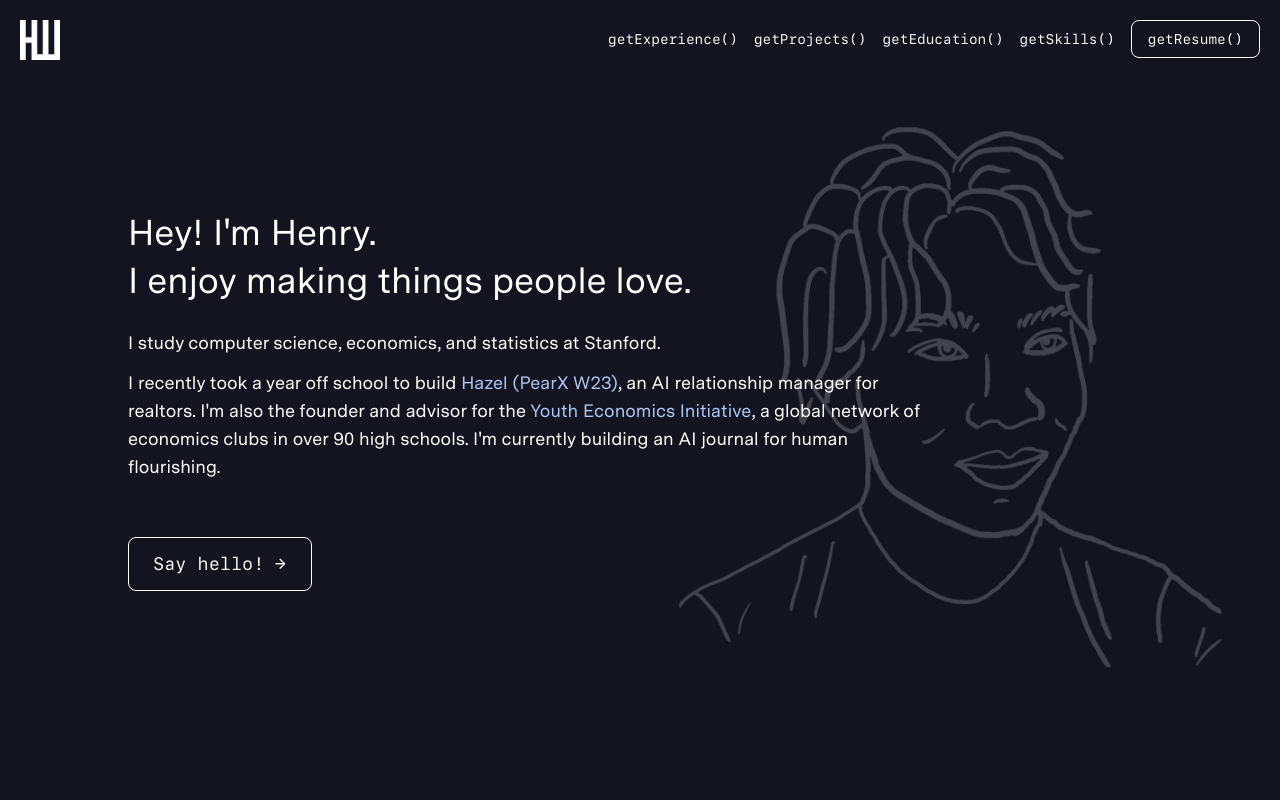
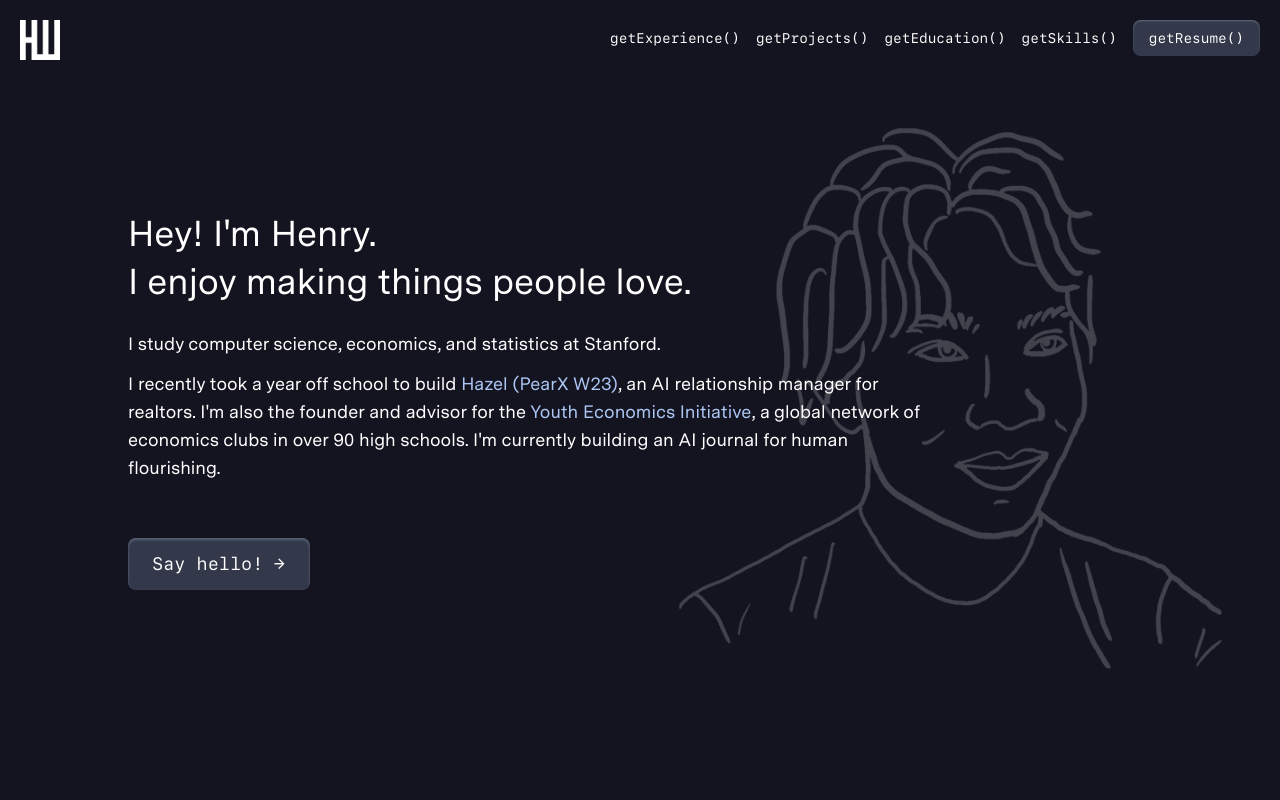
Before and after one commit to henryweng03/personal-site, a React (Create React App) app: page / in a window 1280 px wide. Shown: the top 800 px of the page. Built offline with nearby package versions, Linux system fonts and the light colour scheme.

Commit message:
Add neumorphic buttons

```diff
--- a/src/index.css
+++ b/src/index.css
@@ -49,14 +49,14 @@ html {
   @apply font-sfmono text-sm text-gray-300 sm:text-base;
 }
 
-.outline-button {
-  @apply text-sm transition duration-300 ease-in-out hover:bg-secondary hover:border-transparent
-  text-white py-3 px-6 border border-white rounded-lg sm:text-lg font-sfmono;
+.button {
+  @apply text-sm transition duration-150 ease-in-out hover:bg-secondary hover:ring-transparent bg-secondary-light bg-opacity-20 hover:bg-opacity-100
+  text-white py-3 px-6 rounded-lg sm:text-lg font-sfmono shadow-[inset_0px_1.5px_3px_0px_rgba(148,163,184,0.5)];
 }
 
-.outline-button-sm {
-  @apply text-xs transition duration-300 ease-in-out hover:bg-secondary hover:border-transparent
-  text-white py-2 px-4 border border-white rounded-lg lg:text-sm font-sfmono;
+.button-sm {
+  @apply text-xs transition duration-150 ease-in-out hover:bg-secondary hover:ring-transparent bg-secondary-light bg-opacity-20
+  text-white py-2 px-4  rounded-lg sm:text-sm font-sfmono shadow-[inset_0px_1px_2px_0px_rgba(148,163,184,0.5)];
 }
 
 .hover-border {
--- a/src/sections/header.js
+++ b/src/sections/header.js
@@ -25,7 +25,7 @@ const Header = () => {
             <p className="nav-link mr-4">getSkills()</p>
           </a>
           <a href="/downloads/henry_resume.pdf" target="_blank">
-            <button className="outline-button-sm">getResume()</button>
+            <button className="button-sm">getResume()</button>
           </a>
         </div>
       </div>
--- a/src/sections/hero.js
+++ b/src/sections/hero.js
@@ -52,15 +52,30 @@ const Hero = () => {
                 <p>
                   {" "}
                   I recently took a year off school to build{" "}
-                  <a className="link" href="https://meethazel.ai/">
+                  <a
+                    className="link"
+                    href="https://meethazel.ai/"
+                    target="_blank"
+                    rel="noreferrer"
+                  >
                     Hazel
                   </a>{" "}
-                  <a className="link" href="https://pear.vc/pearx/">
+                  <a
+                    className="link"
+                    href="https://pear.vc/pearx/"
+                    target="_blank"
+                    rel="noreferrer"
+                  >
                     (PearX W23)
                   </a>
                   , an AI relationship manager for realtors. I'm also the
                   founder and advisor for the{" "}
-                  <a className="link" href="#yei">
+                  <a
+                    className="link"
+                    href="https://theyei.org"
+                    target="_blank"
+                    rel="noreferrer"
+                  >
                     Youth Economics Initiative
                   </a>
                   , a global network of economics clubs in over 90 high schools.
@@ -68,9 +83,7 @@ const Hero = () => {
                 </p>
               </div>
               <a href="mailto: hweng@stanford.edu">
-                <button className="outline-button mt-6 sm:mt-14">
-                  Say hello! →
-                </button>
+                <button className="button mt-6 sm:mt-14">Say hello! →</button>
               </a>
             </div>
           </div>
```
